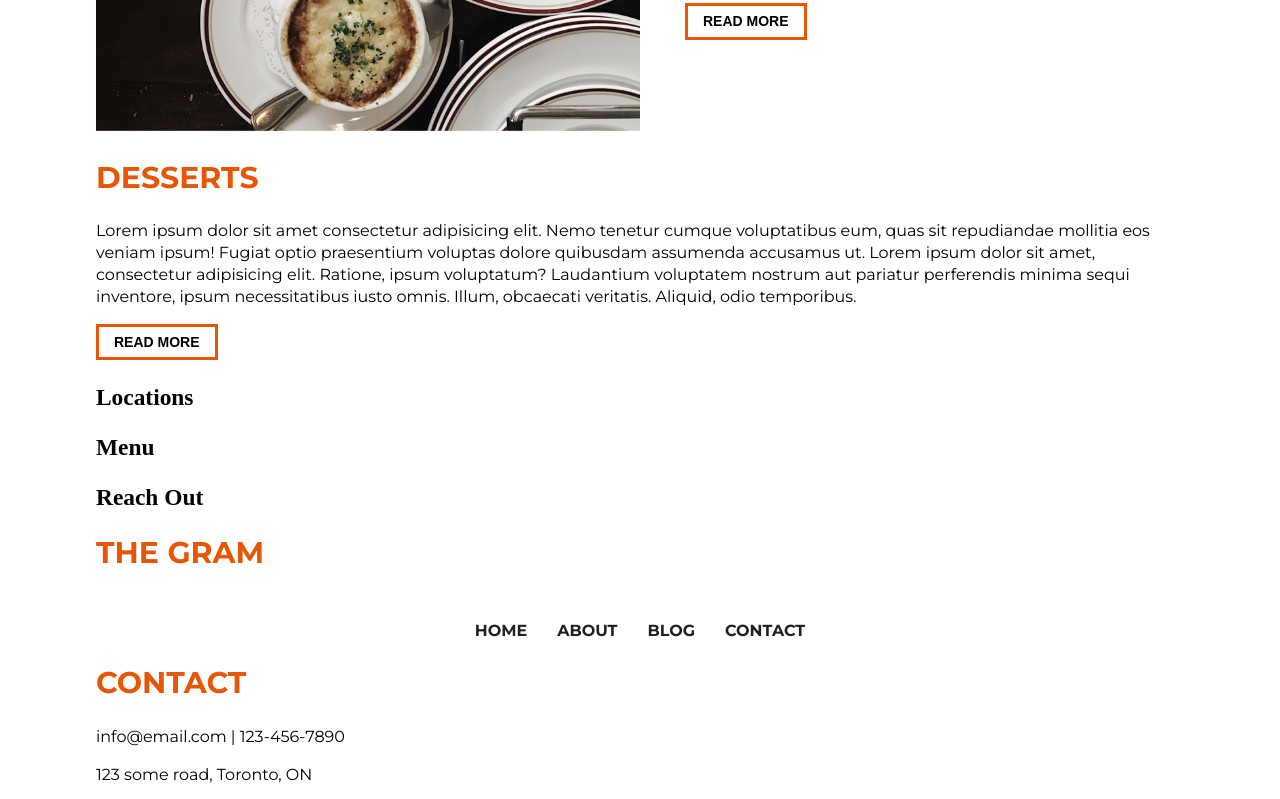
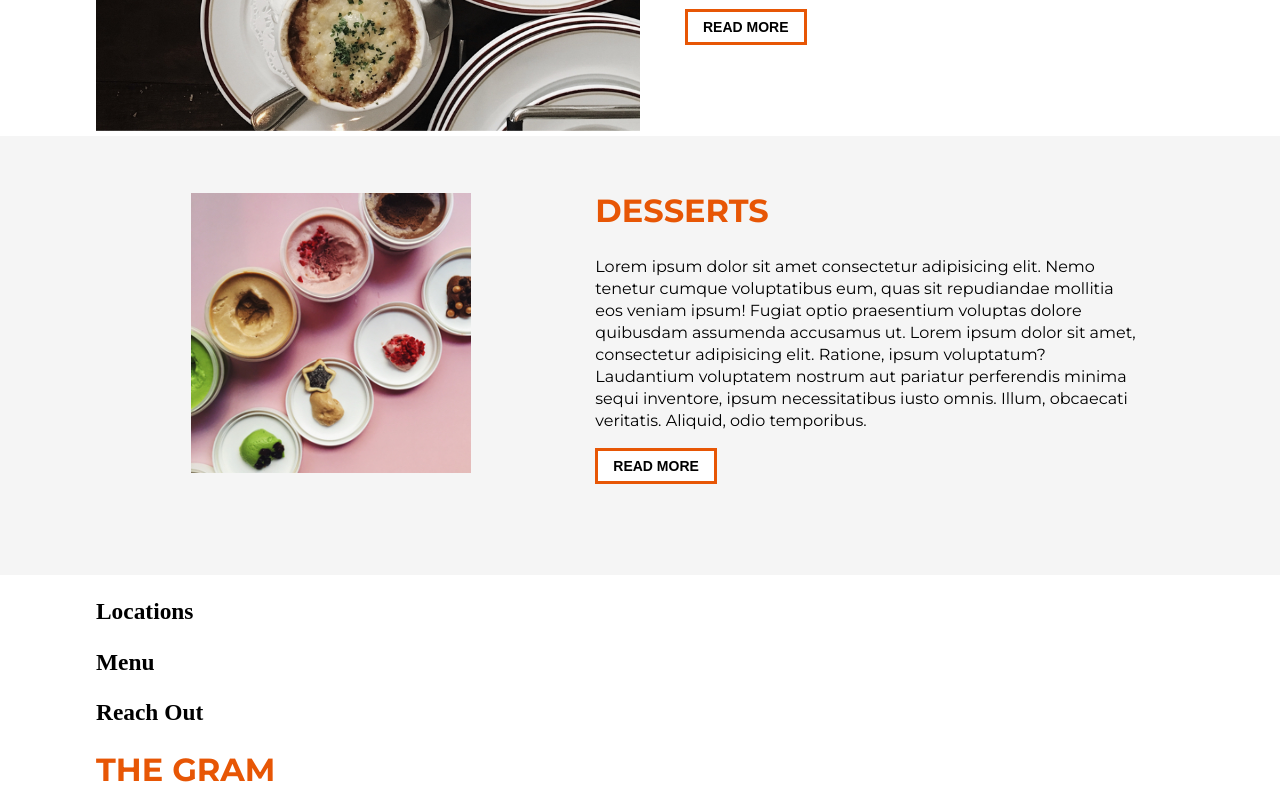
Before and after one commit to Kbruce12/kevinBruce-assignment1, a plain HTML site: page index.html in a window 1280 px wide. Shown: the part 1320-2119 px from the top of the page. Drawn offline with Linux system fonts and the light colour scheme.

Commit message:
styled desserts section

```diff
--- a/index.html
+++ b/index.html
@@ -47,12 +47,18 @@
                 </div>
             </section>
         </div>
-        <section>
+        <section class="menu2">
             <div class="wrapper">
-                <div class="imgcontainer2"></div>
-                <h2>Desserts</h2>
-                <p>Lorem ipsum dolor sit amet consectetur adipisicing elit. Nemo tenetur cumque voluptatibus eum, quas sit repudiandae mollitia eos veniam ipsum! Fugiat optio praesentium voluptas dolore quibusdam assumenda accusamus ut. Lorem ipsum dolor sit amet, consectetur adipisicing elit. Ratione, ipsum voluptatum? Laudantium voluptatem nostrum aut pariatur perferendis minima sequi inventore, ipsum necessitatibus iusto omnis. Illum, obcaecati veritatis. Aliquid, odio temporibus.</p>
-                <button>Read More</button>
+                <div class="desserts">
+                    <div class="imgcontainer2">
+                        <img src="./assets/square-imege.jpg" alt="an array of different desserts">
+                    </div>
+                    <div class="textcontainer">
+                        <h2>Desserts</h2>
+                        <p>Lorem ipsum dolor sit amet consectetur adipisicing elit. Nemo tenetur cumque voluptatibus eum, quas sit repudiandae mollitia eos veniam ipsum! Fugiat optio praesentium voluptas dolore quibusdam assumenda accusamus ut. Lorem ipsum dolor sit amet, consectetur adipisicing elit. Ratione, ipsum voluptatum? Laudantium voluptatem nostrum aut pariatur perferendis minima sequi inventore, ipsum necessitatibus iusto omnis. Illum, obcaecati veritatis. Aliquid, odio temporibus.</p>
+                        <button>Read More</button>
+                    </div>
+                </div>
             </div>
         </section>
         <section>
@@ -63,7 +69,7 @@
             </div>
         </section>
         <div class="wrapper">
-            <section id="#blog">
+            <section  class="gallery" id="#blog">
                 <h2>The Gram</h2>
                 <div class="imgcontainer3">
                     <img src="" alt="">
--- a/styles.css
+++ b/styles.css
@@ -62,6 +62,7 @@ h2 {
     color: #e75605;
     font-family: 'Montserrat', sans-serif;
     text-transform: uppercase;
+    font-size: 1.6rem;
 }
 button {
     border: 3px solid #e75605;
@@ -90,3 +91,27 @@ p {
 .menu .textcontainer {
     padding: 70px 60px 20px 45px;
 }
+.menu2 {
+    background-color: rgb(245, 245, 245);
+}
+.desserts {
+    display: flex;
+    justify-content: space-evenly;
+}
+div .desserts {
+    width: 100%;
+    height: 439px;
+    padding-top: 57px;
+}
+.desserts .textcontainer {
+    margin-left: 80px;
+    text-align: left;
+}
+.desserts h2 {
+    margin-top: 0;
+}
+.desserts img {
+    max-width: 280px;
+    max-height: 280px;
+    margin-left: 50px;
+}
```
